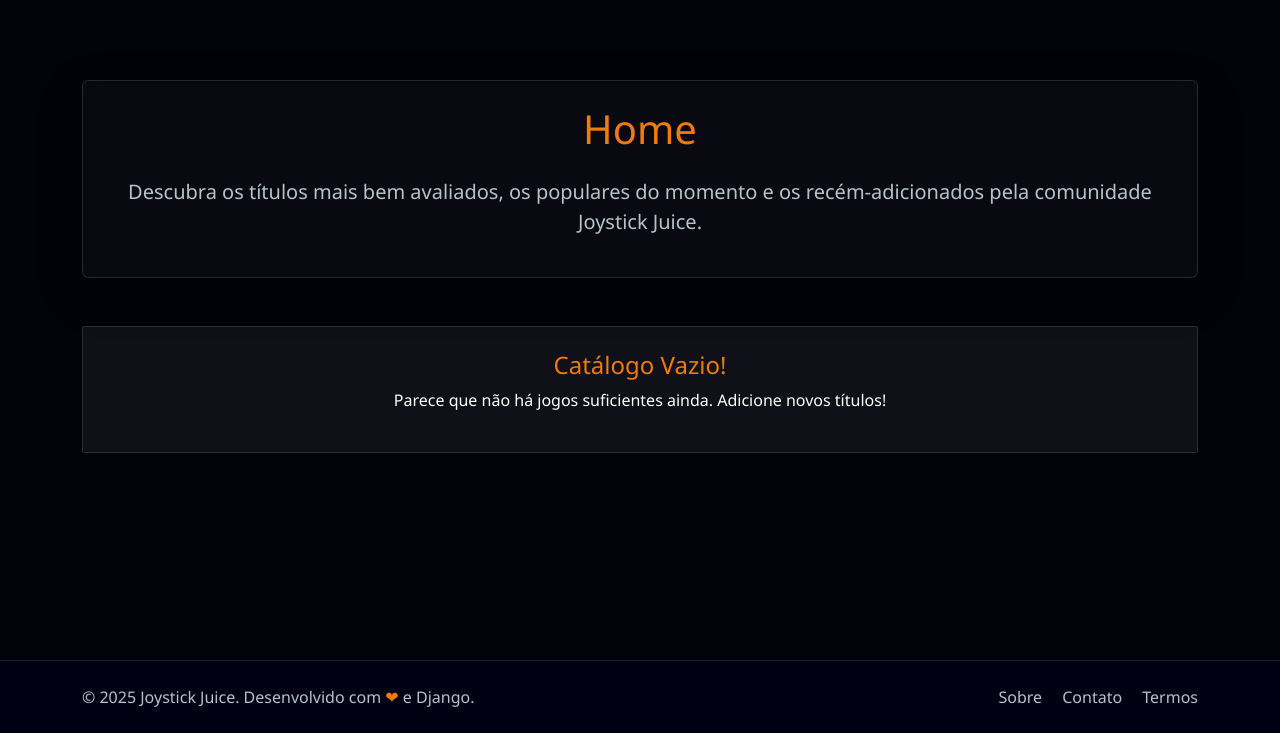
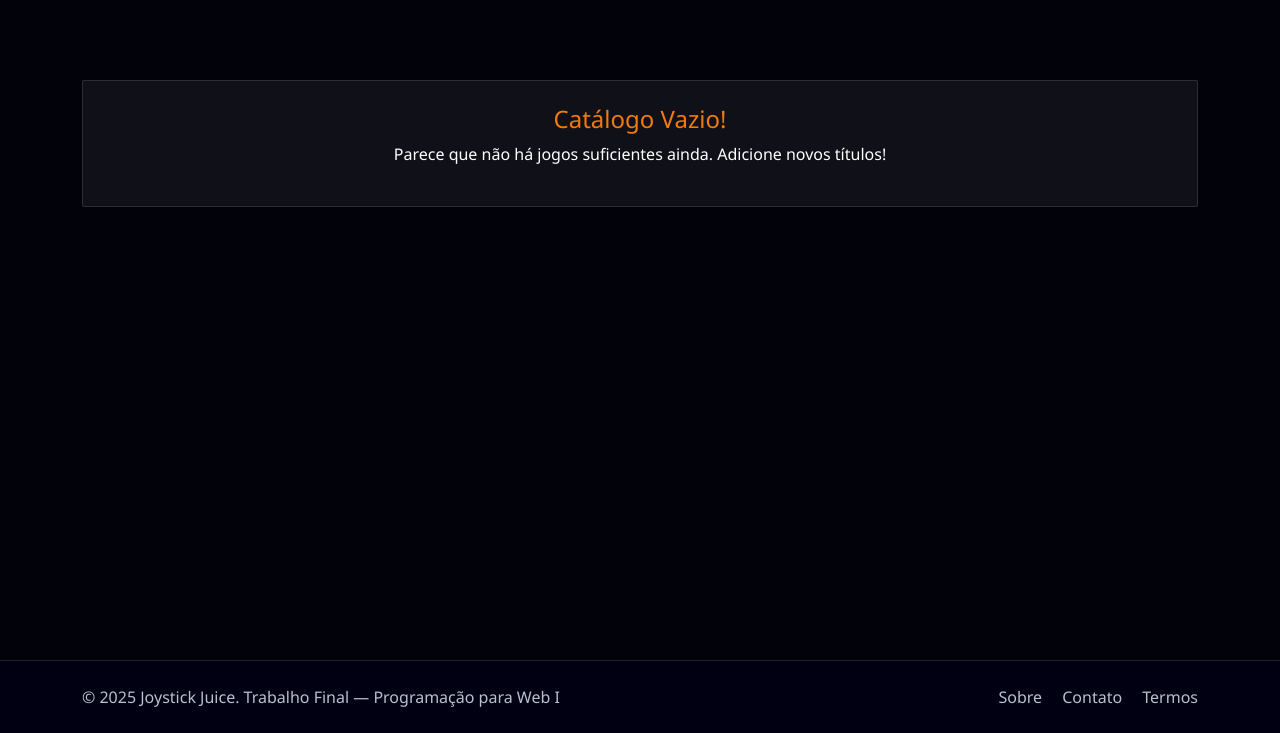
Before and after one commit to Mxrlrey/Joystick_Juice, a Django app: page /game/ in a window 1280 px wide. Shown: the part 67-800 px from the top of the page. Run offline with Django 5.2, Linux system fonts and the light colour scheme; data that the repository does not hold is empty.

Commit message:
style(game): adjust button colors for reviews on detail page and remove container on homepage

```diff
--- a/code/static/css/global/base.css
+++ b/code/static/css/global/base.css
@@ -219,6 +219,8 @@
 .custom-footer {
     background: var(--deep);
     border-top: 1px solid var(--soft);
+    padding-top: 1.25rem;
+    padding-bottom: 1.25rem;
 }
 
 .footer-links a {
--- a/code/templates/_footer.html
+++ b/code/templates/_footer.html
@@ -3,8 +3,7 @@
         <div class="row align-items-center">
             <div class="col-md-6 text-center text-md-start">
                 <span class="text-muted">
-                    &copy; {% now "Y" %} Joystick Juice. Desenvolvido com
-                    <span style="color: var(--accent);">❤</span> e Django.
+                    &copy; {% now "Y" %} Joystick Juice. Trabalho Final — Programação para Web I
                 </span>
             </div>
             <div class="col-md-6 text-center text-md-end">
--- a/code/templates/game/detail.html
+++ b/code/templates/game/detail.html
@@ -75,13 +75,13 @@
                         </form>
 
                         {% if request.user.is_authenticated and review_exists %}
-                            <button class="btn action-btn w-100 py-2 btn-info-subtle text-info-emphasis"
+                            <button class="btn-primary"
                                 onclick="window.location.href='{% url 'detail_review' user_review.pk %}'">
                                 <i class="fa-solid fa-eye me-2"></i>
                                 <span>Ver Sua Review</span>
                             </button>
                         {% else %}
-                            <button class="btn action-btn w-100 py-2 btn-info"
+                            <button class="btn-primary"
                                 onclick="window.location.href='{% url 'create_review' game.pk %}'">
                                 <i class="fa-solid fa-star me-2"></i>
                                 <span>Fazer Review</span>
--- a/code/templates/game/home.html
+++ b/code/templates/game/home.html
@@ -9,11 +9,6 @@
 
 {% block content %}
 <div class="container my-5">
-
-<header class="text-center mb-5 p-4 rounded glass-effect shadow-lg">
-    <h1 class="mb-4 theme-accent">Home</h1>
-    <p class="lead text-muted">Descubra os títulos mais bem avaliados, os populares do momento e os recém-adicionados pela comunidade Joystick Juice.</p>
-</header>
 
 {% if top_rated_games %}
 <section class="game-carousel-section mb-5">
```
